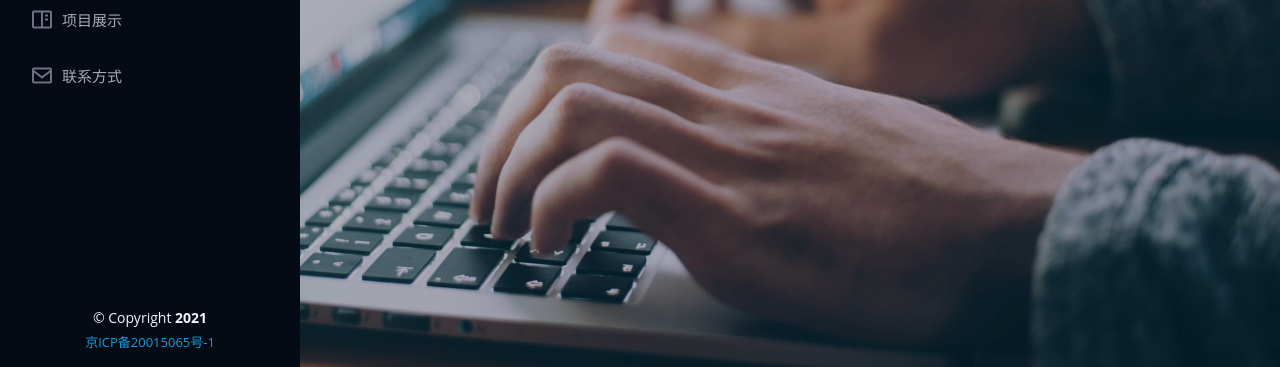
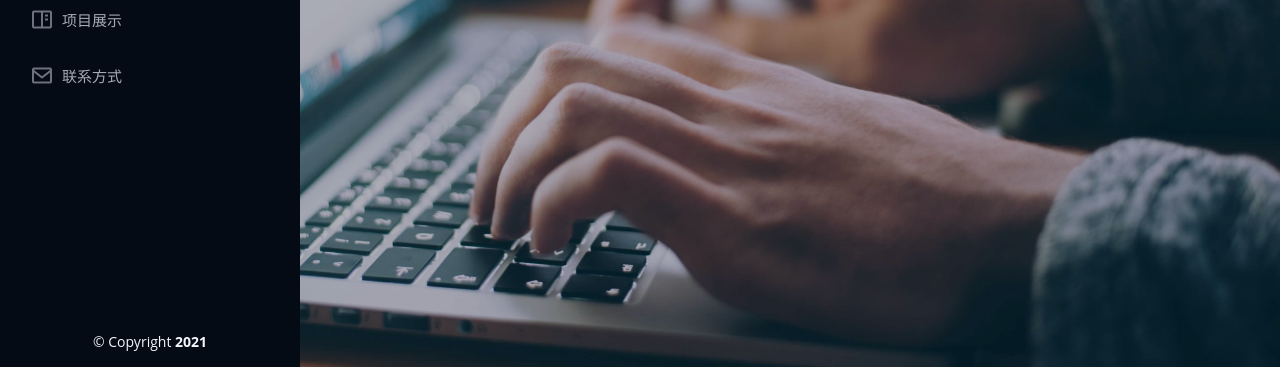
Before and after one commit to zongying/zongying.github.com, a plain HTML site: page index.html in a window 1280 px wide. Shown: the part 433-800 px from the top of the page. Drawn offline with Linux system fonts and the light colour scheme.

Commit message:
Update index.html

```diff
--- a/index.html
+++ b/index.html
@@ -491,9 +491,9 @@
       <div class="copyright">
         &copy; Copyright <strong><span>2021</span></strong>
       </div>
-      <div class="credits">
+      <!-- <div class="credits">
         <a href="https://www.beian.miit.gov.cn/" target="miit">京ICP备20015065号-1</a>
-      </div>
+      </div> -->
     </div>
   </footer><!-- End  Footer -->
 
```
